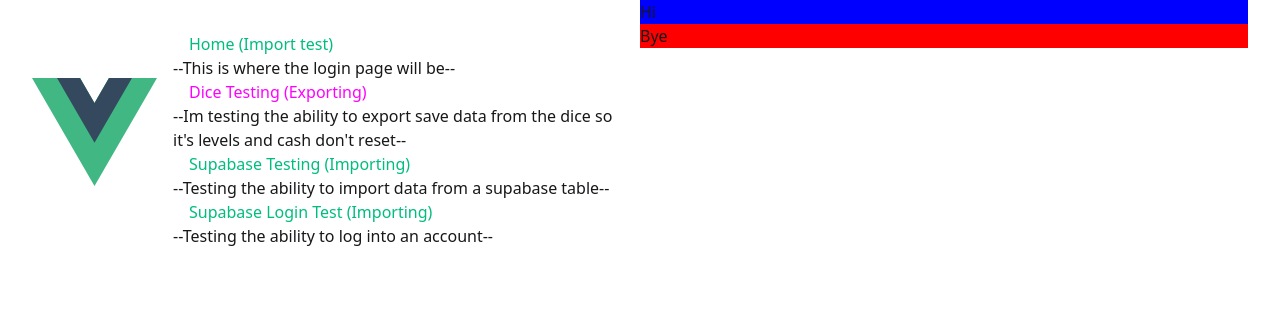
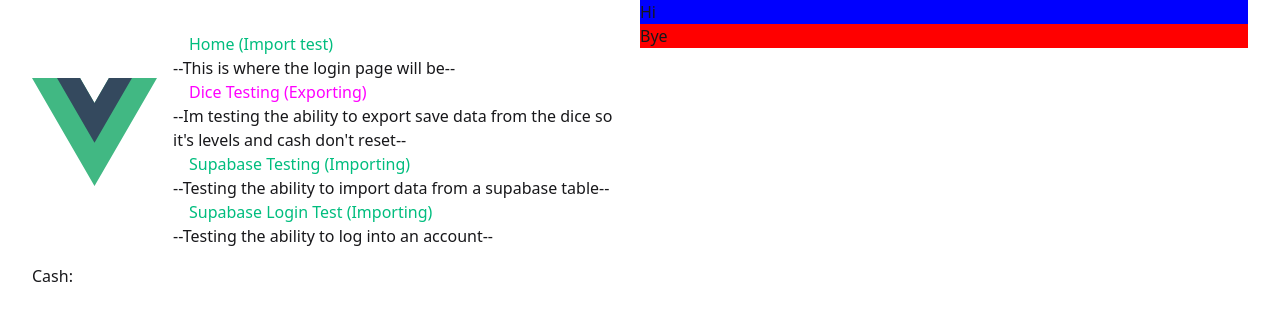
Before and after one commit to staten-island-tech/supabase-idol-dice, a Vue app in the folder app/: page /about in a window 1280 px wide. Shown: the top 320 px of the page. Built offline with nearby package versions, Linux system fonts and the light colour scheme.

Commit message:
Working on something
This will help identify if different accounts save stuff.
This will involve: Pinia, Vue Routes & Supabase
Specifically Pinia and Supabase
Vue Routes is for authenticated routes

```diff
--- a/app/src/components/TestDice.vue
+++ b/app/src/components/TestDice.vue
@@ -3,12 +3,15 @@
         <div @click="testClick" id="hihi">Hi</div>
         <div @click="upgradeClick" id="byebye">Bye</div>
     </div>
+    <h1>Cash: {{ tesst }}</h1>
 </template>
 
 <script setup>
 import { randomNumber } from '@/assets/keyFunctions'
+import { ref } from 'vue'
 // The final version of this list must start with 1 dice and expand when a button is clicked to add a new div and dice into the list.
 let testList = [{ name: '1', level: '1' }]
+let tesst = ref('')
 
 let diceMulti = testList[0].level // Right now, dice multiplier would affect all clicking on dice. It should only apply to the dice it is on.
 let testCash = 0 // Everyone starts with 0 cash
@@ -19,6 +22,7 @@ function testClick() {
   console.log('Cash: ' + testCash)
   console.log('Level: ' + testList[0].level)
   console.log('Multi: ' + diceMulti) // Basic click function concept
+  tesst = testCash
 }
 </script>
 <style scoped>
--- a/app/src/views/LoginView.vue
+++ b/app/src/views/LoginView.vue
@@ -33,10 +33,9 @@ async function signIn() {
   }
 }
 async function logOut() {
-console.log(email)
 const { error} = await supabase.auth.signOut();
 if (error) {console.log('Error signing out ' + error)}
-else {console.log("User signed out.")}
+else {console.log("User signed out.");}
 }
 
 //<LoginView/>
```
